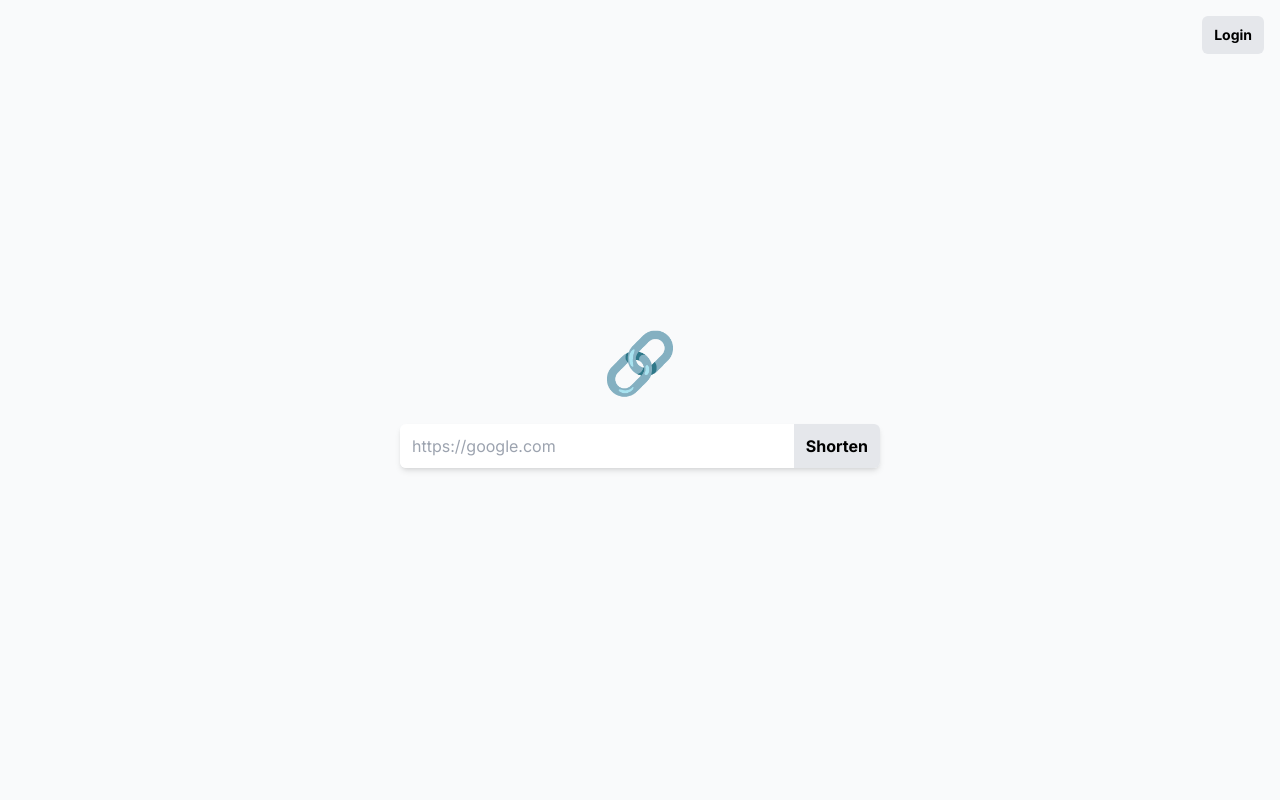
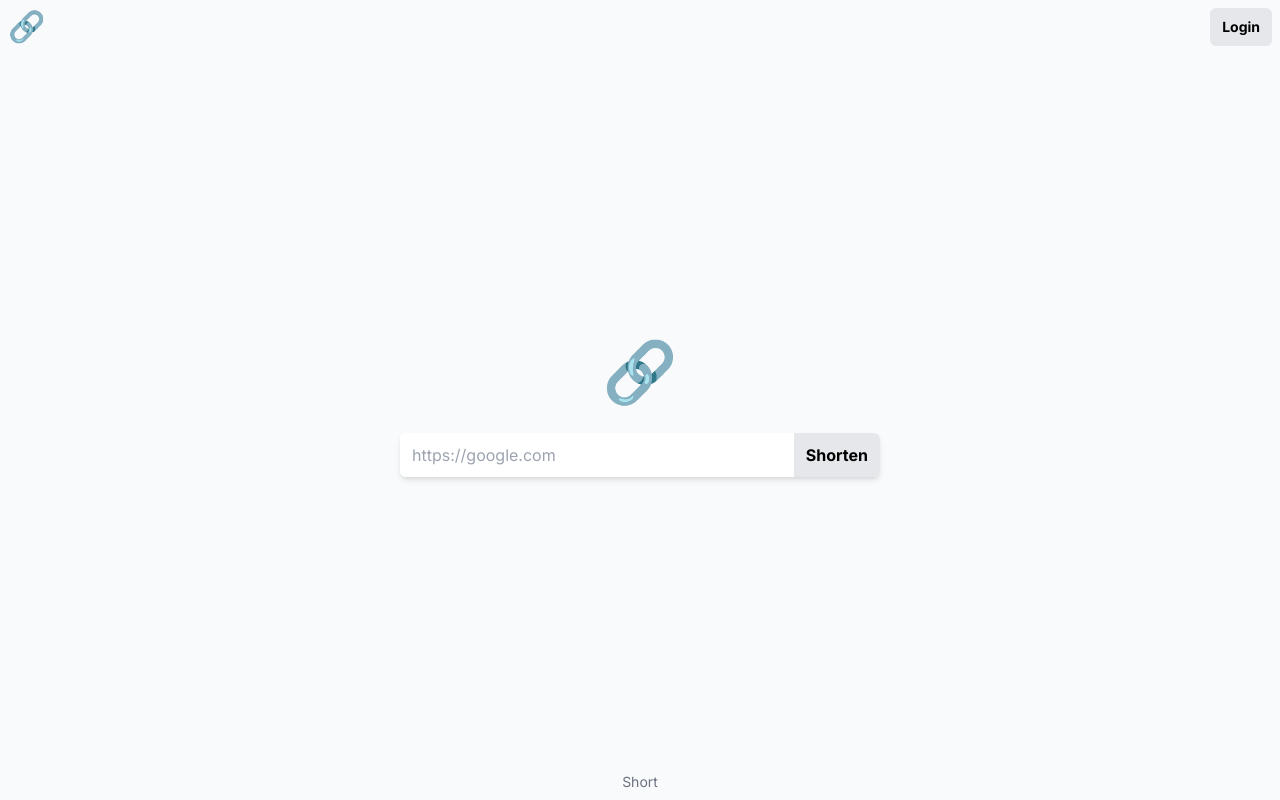
Before and after one commit to tonyma99/short, a Next.js app: page / in a window 1280 px wide. Built offline with nearby package versions, Linux system fonts and the light colour scheme; no server answers.

Commit message:
Add basic account page

```diff
--- /dev/null
+++ b/app/account/page.tsx
@@ -0,0 +1,30 @@
+import { getServerSession } from 'next-auth/next'
+import { redirect } from 'next/navigation'
+import clientPromise from '@lib/mongodb'
+import { headers } from 'next/headers'
+import { Layout } from '@components'
+
+export default async function AccountPage() {
+	const session = await getServerSession()
+
+	if (!session) {
+		throw redirect('/login')
+	}
+
+	const headerList = headers()
+	const protocol = headerList.get('x-forwarded-proto') || 'http'
+	const hostname = headerList.get('x-forwarded-host') || 'localhost:3000'
+
+	const db = (await clientPromise).db()
+	const collection = db.collection('links')
+	const links = await collection.find({ user: session.user?.email }).toArray()
+
+	return (
+		/* @ts-expect-error Async Server Component */
+		<Layout>
+			<div className="flex flex-col flex-grow items-center justify-center text-center text-4xl">
+				🚧
+			</div>
+		</Layout>
+	)
+}
--- a/app/api/shorten/route.ts
+++ b/app/api/shorten/route.ts
@@ -1,7 +1,6 @@
 import { Links, Users } from '@lib/db'
 import { completeUrl, safeBrowsingLookup, validateUrl } from '@lib/helpers'
 import { getServerSession } from 'next-auth/next'
-import { authOptions } from 'pages/api/auth/[...nextauth]'
 
 export async function POST(request: Request) {
 	try {
@@ -10,7 +9,7 @@ export async function POST(request: Request) {
 		const host = headers.get('host')
 		const target = searchParams.get('target') as string
 
-		const session = await getServerSession(authOptions)
+		const session = await getServerSession()
 
 		if (!target) {
 			return new Response('No URL was specified.', { status: 400 })
--- a/app/login/page.tsx
+++ b/app/login/page.tsx
@@ -1,16 +1,18 @@
-import { GitHubLoginButton } from '@components'
+import { GitHubLoginButton, Layout } from '@components'
 import { getServerSession } from 'next-auth/next'
-import { authOptions } from 'pages/api/auth/[...nextauth]'
 import { redirect } from 'next/navigation'
 
 export default async function Login() {
-	const session = await getServerSession(authOptions)
+	const session = await getServerSession()
 
 	if (session) throw redirect('/')
 
 	return (
-		<div className="flex h-screen w-screen justify-center items-center">
-			<GitHubLoginButton />
-		</div>
+		/* @ts-expect-error Async Server Component */
+		<Layout>
+			<div className="flex h-screen w-screen justify-center items-center">
+				<GitHubLoginButton />
+			</div>
+		</Layout>
 	)
 }
--- a/app/page.tsx
+++ b/app/page.tsx
@@ -1,28 +1,13 @@
-import { CreateLinkForm, LoginButton, LogoutButton } from '@components'
-import { getServerSession } from 'next-auth/next'
-import { authOptions } from 'pages/api/auth/[...nextauth]'
+import { CreateLinkForm, Layout } from '@components'
 
 export default async function Home() {
-	const session = await getServerSession(authOptions)
-
 	return (
-		<div className="flex flex-col gap-8 items-center justify-center h-screen w-screen container mx-auto px-4">
-			<span className="text-6xl">🔗 </span>
-			<CreateLinkForm />
-			<div className="absolute right-4 top-4">
-				{!session ? (
-					<div>
-						<LoginButton />
-					</div>
-				) : (
-					<div>
-						<pre className="text-sm mr-2 inline-block">
-							{session.user?.name}&lt;{session.user?.email}&gt;
-						</pre>
-						<LogoutButton />
-					</div>
-				)}
+		/* @ts-expect-error Async Server Component */
+		<Layout>
+			<div className="flex flex-col gap-8 items-center justify-center w-screen container mx-auto px-4">
+				<span className="text-6xl">🔗 </span>
+				<CreateLinkForm />
 			</div>
-		</div>
+		</Layout>
 	)
 }
--- /dev/null
+++ b/components/Footer.tsx
@@ -0,0 +1,7 @@
+export default function Footer() {
+	return (
+		<footer className="p-2 text-center text-gray-500 text-sm">
+			<span>Short</span>
+		</footer>
+	)
+}
--- /dev/null
+++ b/components/Header.tsx
@@ -0,0 +1,30 @@
+'use client'
+import { Button } from '@components'
+import { useRouter } from 'next/navigation'
+import { signOut } from 'next-auth/react'
+
+type Props = {
+	authenticated: boolean
+}
+
+export default function Header({ authenticated }: Props) {
+	const router = useRouter()
+
+	return (
+		<header className="flex justify-between w-full p-2">
+			<a href="/" className="text-3xl">
+				🔗
+			</a>
+			<div className="space-x-2">
+				{authenticated ? (
+					<>
+						<Button className="text-sm" text="Account" handler={() => router.push('/account')} />
+						<Button className="text-sm" text="Logout" handler={signOut} />
+					</>
+				) : (
+					<Button className="text-sm" text="Login" handler={() => router.push('/login')} />
+				)}
+			</div>
+		</header>
+	)
+}
--- /dev/null
+++ b/components/Layout.tsx
@@ -0,0 +1,15 @@
+import { Header, Footer } from '@components'
+import { PropsWithChildren } from 'react'
+import { getServerSession } from 'next-auth/next'
+
+export default async function Layout({ children }: PropsWithChildren) {
+	const session = await getServerSession()
+
+	return (
+		<div className="flex flex-col min-h-screen">
+			<Header authenticated={session ? true : false} />
+			<main className="flex flex-grow">{children}</main>
+			<Footer />
+		</div>
+	)
+}
--- a/components/LoginButton.tsx
+++ /dev/null
@@ -1,9 +0,0 @@
-'use client'
-import { Button } from '@components'
-import { useRouter } from 'next/navigation'
-
-export default function LoginButton() {
-	const router = useRouter()
-
-	return <Button className="text-sm" text="Login" handler={() => router.push('/login')} />
-}
--- a/components/LogoutButton.tsx
+++ /dev/null
@@ -1,7 +0,0 @@
-'use client'
-import { Button } from '@components'
-import { signOut } from 'next-auth/react'
-
-export default function LogoutButton() {
-	return <Button className="text-sm" text="Logout" handler={signOut} />
-}
```
Also changed, not shown: components/index.ts (+6 -4 lines).
